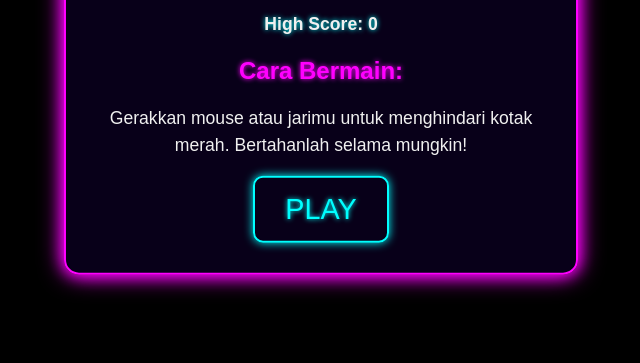
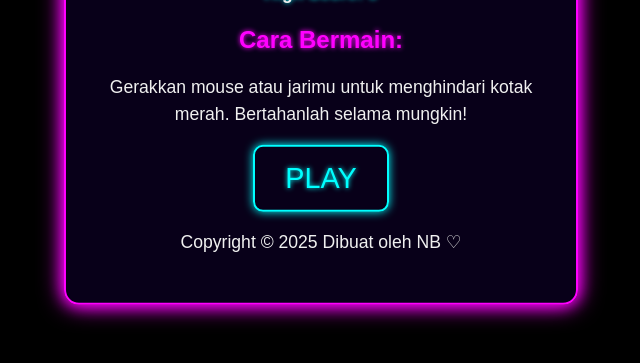
Before and after one commit to nursyabnii/red-squares, a plain HTML site: page index.html in a window 1280 px wide. Shown: the part 317-680 px from the top of the page, without its empty margins (319-959 px from the left). Drawn offline with Linux system fonts and the light colour scheme; a web font is replaced by a local one.

Commit message:
Update Script

```diff
--- a/index.html
+++ b/index.html
@@ -22,6 +22,9 @@
         <h2>Cara Bermain:</h2>
         <p>Gerakkan mouse atau jarimu untuk menghindari kotak merah. Bertahanlah selama mungkin!</p>
         <button id="playButton">PLAY</button>
+        <p class="copyright">Copyright &copy;
+            2025 Dibuat oleh NB ♡
+        </p>
     </div>
 
     <audio id="spawnSound" src="sounds/spawn.wav" preload="auto"></audio>
```
Also changed, not shown: 1 other file.
